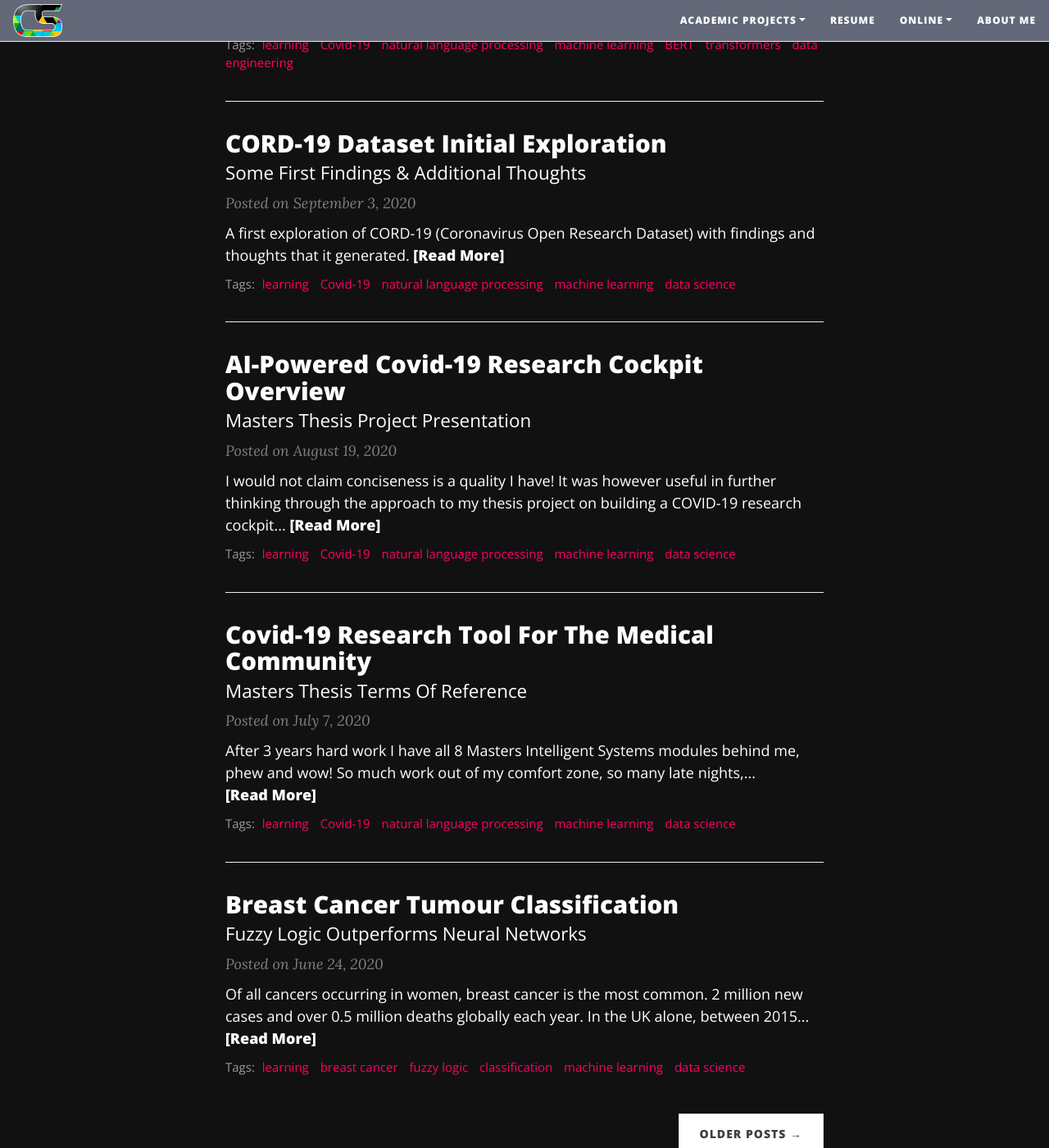
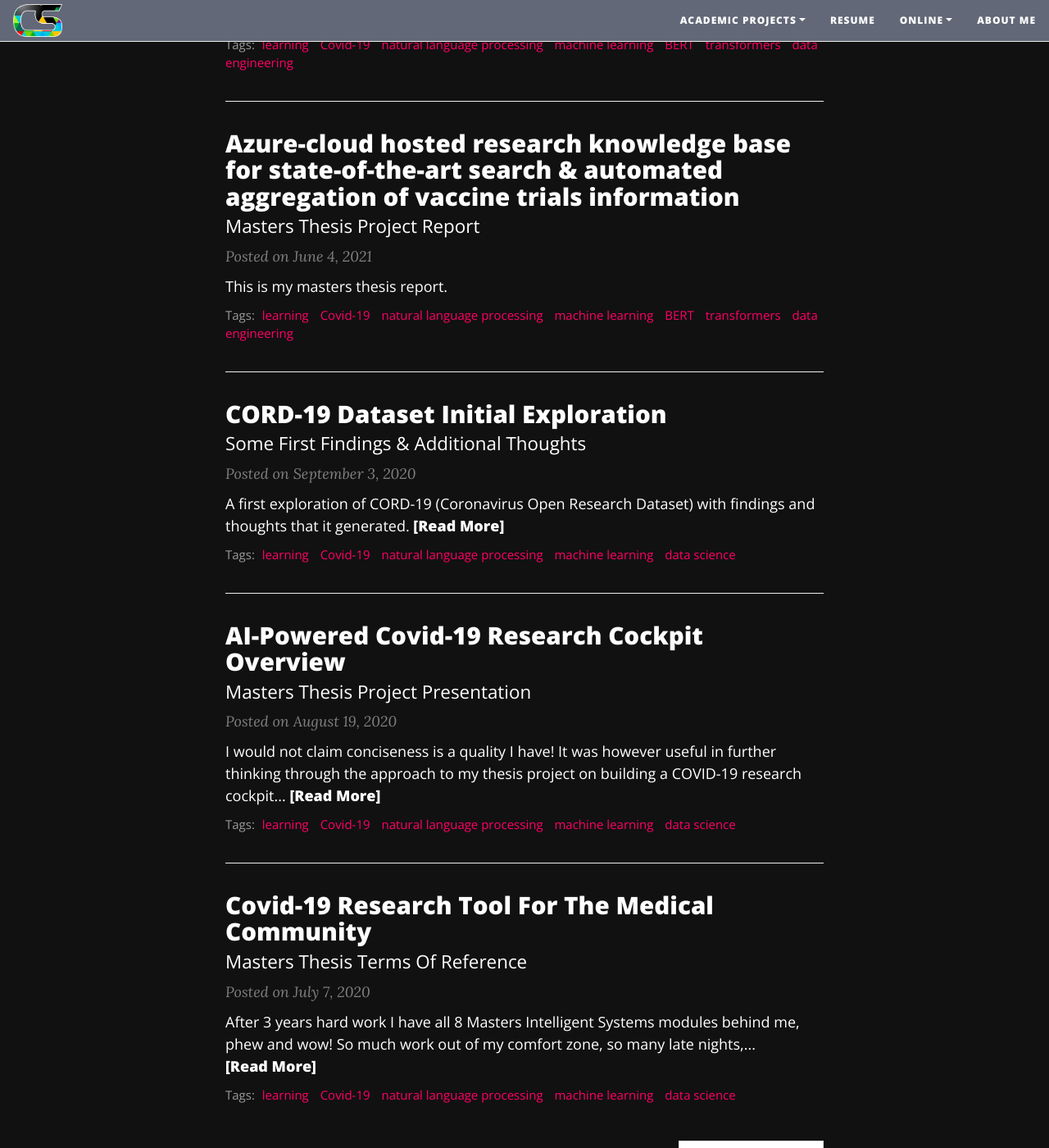
Before and after one commit to corticalstack/corticalstack.github.io, a Jekyll site: the page built from index.html, in a window 1280 px wide and 1400 px high, scrolled down 540 px. Shown: the whole window at 82% size. Built offline with Jekyll 4.4.1, drawn with Linux system fonts in a browser that asks for light colours; nearby versions of some CDN libraries; the list of posts is cut into pages by our own code; some of the changed lines change nothing that is shown.

Commit message:
Adding thesis

```diff
--- a/_config.yml
+++ b/_config.yml
@@ -13,6 +13,7 @@ author: Jon-Paul Boyd
 
 navbar-links:
   Academic Projects:
+    - Masters Thesis: "mt"
     - Applied Computational Intelligence: "aci"
     - Computational Intelligence Optimization: "cio"
     - Artificial Neural Networks: "ann"
--- /dev/null
+++ b/_posts/2021-06-04-masters-thesis-submitted.md
@@ -0,0 +1,8 @@
+---
+layout: post
+title: Azure-cloud hosted research knowledge base for state-of-the-art search & automated aggregation of vaccine trials information
+subtitle: Masters Thesis Project Report
+cover-img: /assets/img/forest_path.jpg
+tags: [learning, Covid-19, natural language processing, machine learning, BERT, transformers, data engineering]
+---
+This is my masters thesis [report](https://docs.google.com/viewer?url=https://github.com/corticalstack/corticalstack.github.io/raw/master/docs/project/Jon-Paul Boyd Masters Thesis Report COVID-LEAP state-of-the-art information retrieval.pdf).
--- /dev/null
+++ b/mt.md
@@ -0,0 +1,18 @@
+---
+layout: page
+title: Applied Computational Intelligence
+cover-img: /assets/img/applied-ai.jpg
+tags: [machine learning, ml, ai, crm, classification, data mining, gradient boosting, classifiers, random forest, neural networks, decision trees]
+---
+### Predicting Customer Behaviour With Classifiers
+Customer Relationship Management (CRM) is a key element of modern marketing approaches. A 2017 poll found it to be the
+most popular field for the application of analytics, data science and machine learning.
+
+This work addresses the challenges of the KDD Cup 2009, predicting the propensity of customers to switch provider (churn),
+buy new products or services (appetency), or buy upgrades or add-ons proposed to them to make the sale more profitable
+(up-selling). Comparing results against other competition entries, the gradient boosting classifier outperformed other
+tested models, placing it 34th of 89 overall.
+
+[Master's Degree Intelligent Systems paper](https://docs.google.com/viewer?url=https://github.com/corticalstack/corticalstack.github.io/raw/master/docs/aci/Predicting Customer Behaviour With A Variety Of Classifiers.pdf) grade 88%
+ | [Viva presentation](https://docs.google.com/viewer?url=https://github.com/corticalstack/corticalstack.github.io/raw/master/docs/aci/Viva Predicting Customer Behaviour.pptx)
+ | [Source code](https://github.com/corticalstack/KDDCup2009)
```
Also changed, not shown: assets/img/mt.jpg (added).
